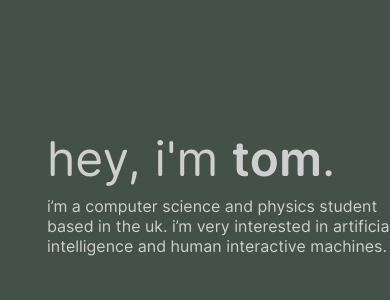
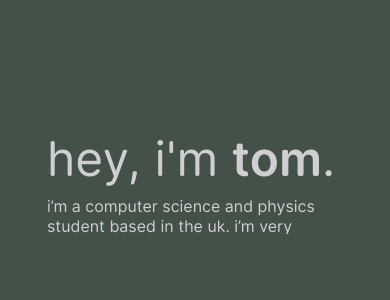
Before and after one commit to t0mcumm1ngs/tomcummings.me, a Flask app: page / in a window 390 px wide. Shown: the part 217-517 px from the top of the page. Run offline with Flask 3, Linux system fonts and the light colour scheme.

Commit message:
Add responsiveness to the welcome text div
styles.css:
-  Auto width is added to allow the div to shrink, prioritizing margins over div width (previously, margins would be shrunk before div width).
-  Aspect ratio and auto height are added to maintain the original proportion of the div when it is shrunk.
-  Max width and height are added to prevent the div from filling the entire screen with larger browser windows.

home.js:
-  A window resize event listener is added.
-  The scale factor of the new div size compared to the maximum size is calculated.
-  The same scale factor is applied to the font, ensuring that everything shrinks proportionally.

```diff
--- a/static/css/styles.css
+++ b/static/css/styles.css
@@ -69,7 +69,11 @@
     margin-right: 10vw;
     position: relative;
     top: 40vh;
-    width: 350px;
+    height: auto;
+    max-height: 125px;
+    width: auto;
+    max-width: 350px;
+    aspect-ratio: 14/5;
     overflow: hidden;
     white-space: normal;
 }
--- a/static/js/home.js
+++ b/static/js/home.js
@@ -1 +1,12 @@
 // This file is for the JS code related to the home.html page only
+
+// This script is used to resize the welcome text on the home page to fit the screen
+window.addEventListener('resize', function(event){
+    var welcomeTextContainer = document.getElementsByClassName('welcome-text-container')[0];
+
+    var width = welcomeTextContainer.offsetWidth;
+    var SF = 350 / width;
+
+    document.getElementById('welcome-text-title').style.fontSize = ((3 / SF) + 'em');
+    document.getElementById('welcome-text-body').style.fontSize = ((1 / SF) + 'em');
+});
```
